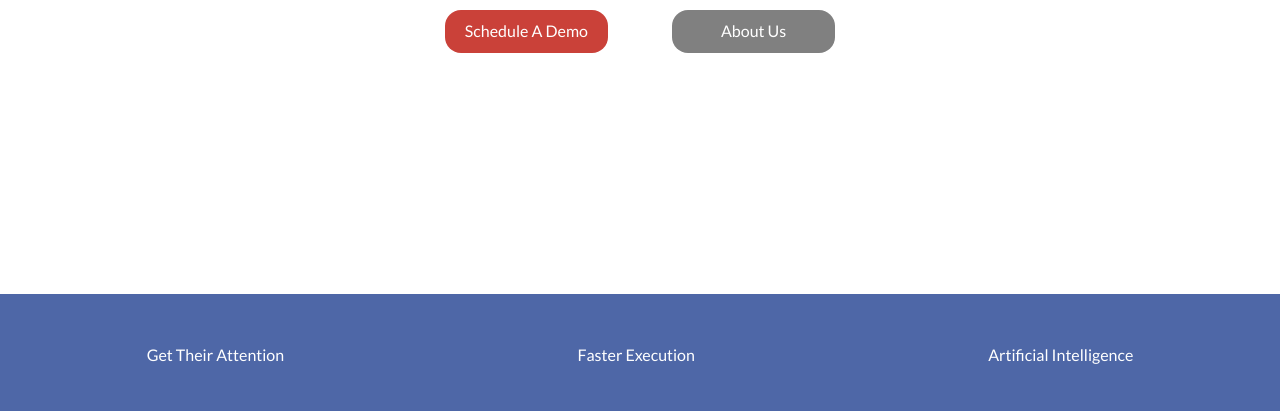
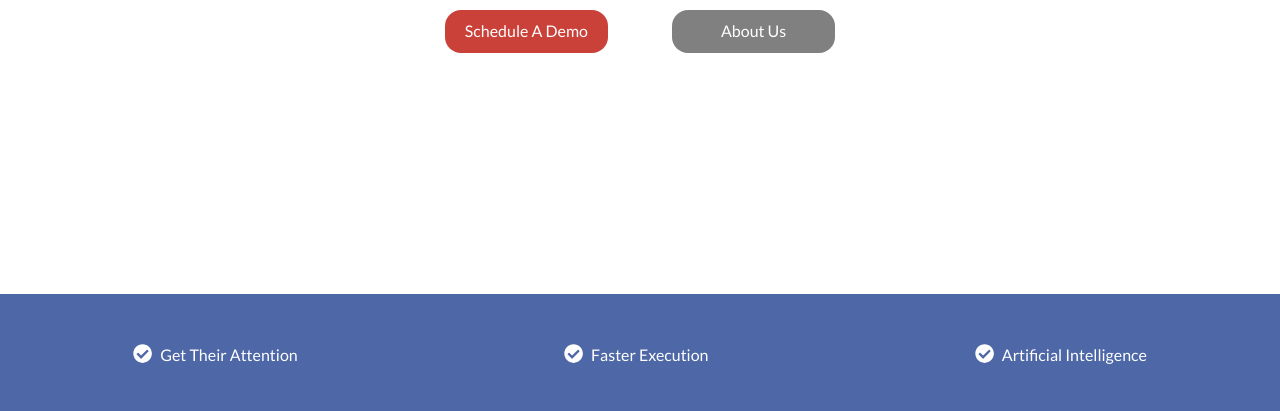
Before and after one commit to austenpturner/site_build, a Gatsby site in the folder gatsby-site/: page / in a window 1280 px wide. Shown: the part 386-797 px from the top of the page. Built offline with nearby package versions, Linux system fonts and the light colour scheme; Gatsby itself is replaced by a stand-in of ours; grey boxes are pictures that could not be loaded.

Commit message:
install font awesome for React and use icons

```diff
--- a/gatsby-site/package.json
+++ b/gatsby-site/package.json
@@ -5,6 +5,7 @@
   "version": "0.1.0",
   "author": "Kyle Mathews <mathews.kyle@gmail.com>",
   "dependencies": {
+    "@fortawesome/fontawesome-svg-core": "^1.2.32",
     "@fortawesome/free-solid-svg-icons": "^5.15.1",
     "@fortawesome/react-fontawesome": "^0.1.12",
     "gatsby": "^2.24.79",
--- a/gatsby-site/src/pages/index.js
+++ b/gatsby-site/src/pages/index.js
@@ -1,7 +1,7 @@
 import React from "react"
 import { Link, useStaticQuery } from "gatsby"
-// import { FontAwesomeIcon } from '@fortawesome/react-fontawesome'
-// import { faCheckCircle } from '@fortawesome/free-solid-svg-icons'
+import { FontAwesomeIcon } from '@fortawesome/react-fontawesome'
+import { faCheckCircle } from '@fortawesome/free-solid-svg-icons'
 import Layout from "../components/layout"
 import SEO from "../components/seo"
 import { graphql } from "gatsby"
@@ -23,15 +23,15 @@ const IndexPage = () => {
         </div>
         <ul>
           <li>
-            {/* <FontAwesomeIcon icon={ faCheckCircle } /> */}
+            <FontAwesomeIcon icon={faCheckCircle} />
             Get Their Attention
           </li>
           <li>
-            {/* <FontAwesomeIcon icon={ faCheckCircle } /> */}
+            <FontAwesomeIcon icon={faCheckCircle} />
             Faster Execution
           </li>
           <li>
-            {/* <FontAwesomeIcon icon={ faCheckCircle } /> */}
+            <FontAwesomeIcon icon={faCheckCircle} />
             Artificial Intelligence
           </li>
         </ul>
```
Also changed, not shown: 1 other file.
